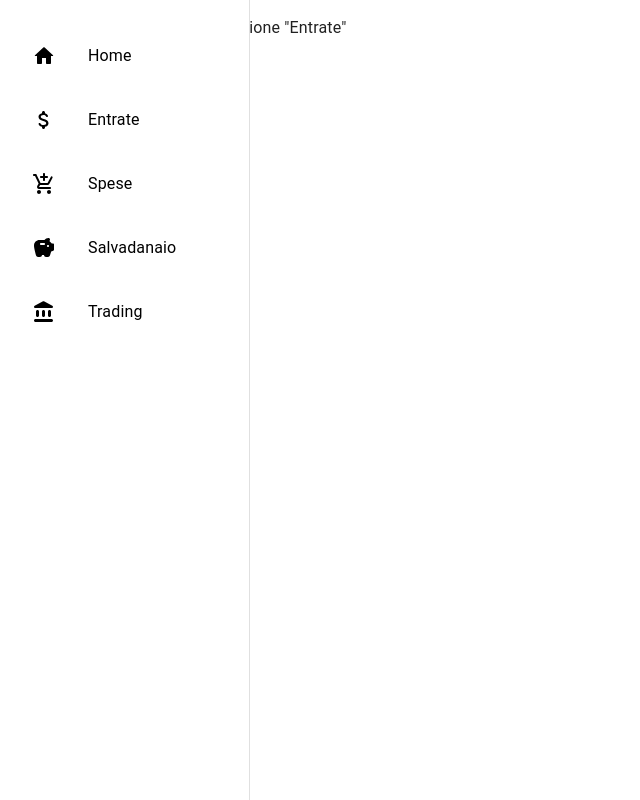
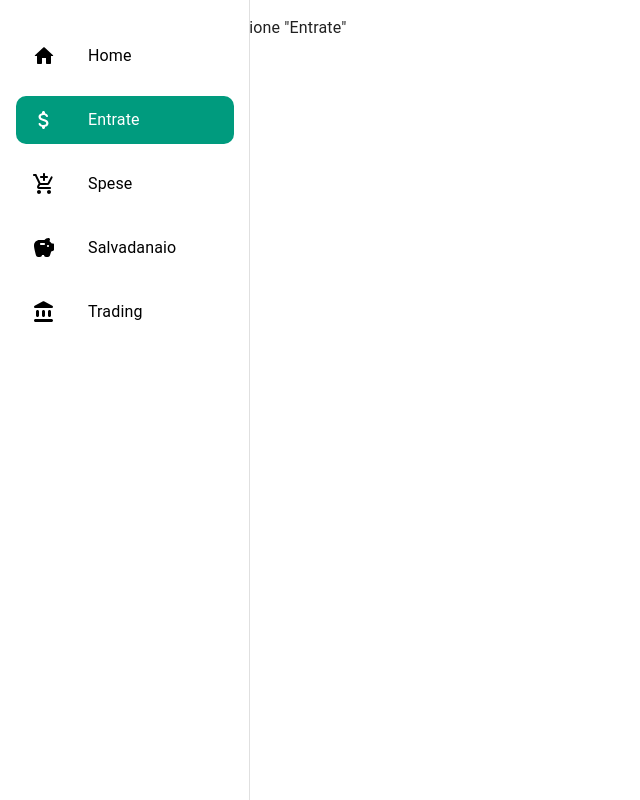
Before and after one commit to FLopriore/AssetFlow, a React (Vite) app in the folder client/: page /income in a window 1280 px wide. Shown: the whole page, without its empty margins (0-640 px from the left). Built offline with nearby package versions, Linux system fonts and the light colour scheme.

Commit message:
Show selected page in the sidebar
I also moved duplicated getLatestEntriesData in budgetEntries.utils.js

```diff
--- a/client/src/App.jsx
+++ b/client/src/App.jsx
@@ -5,20 +5,8 @@ import {Box, Grid, List, ListItem, ListItemText, Typography} from '@mui/material
 import {HomeGreenPie, HomeRedPie} from './components/PieChart'
 import getApi from "./utils/api.utils.js";
 import {useEffect, useState} from "react";
+import getLatestEntriesData from "./utils/budgetEntries.utils.js";
 
-function getHomeData(budgetEntriesList, isPositive) {
-    const data = [];
-    if (budgetEntriesList.length) {
-        budgetEntriesList.forEach((el, index) => {
-            if (index <= 5) {
-                const dataElement = {id: index, label: el.description};
-                dataElement.value = (isPositive) ? el.positiveAmount : el.negativeAmount*(-1);
-                data.push(dataElement);
-            }
-        })
-    }
-    return data;
-}
 
 function App() {
     const [incomeTotal, setIncome] = useState(0);
@@ -48,8 +36,8 @@ function App() {
         });
     }, []);
 
-    const incomeData = getHomeData(incomeList, true);
-    const expenseData = getHomeData(expenseList, false);
+    const incomeData = getLatestEntriesData(incomeList, true);
+    const expenseData = getLatestEntriesData(expenseList, false);
 
     return (
         <>
--- a/client/src/components/PieChart.jsx
+++ b/client/src/components/PieChart.jsx
@@ -1,5 +1,6 @@
 import * as React from 'react';
 import {PieChart} from '@mui/x-charts/PieChart';
+import getLatestEntriesData from "../utils/budgetEntries.utils.js";
 
 export function IncomePie({incomesList}) {
 
@@ -65,7 +66,7 @@ export function ExpensePie({expensesList}) {
 }
 
 export function HomeGreenPie({incomesList}) {
-    const data = getHomePieData(incomesList, true);
+    const data = getLatestEntriesData(incomesList, true);
 
     return (
         <PieChart
@@ -91,7 +92,7 @@ export function HomeGreenPie({incomesList}) {
 }
 
 export function HomeRedPie({expensesList}) {
-    const data = getHomePieData(expensesList, false);
+    const data = getLatestEntriesData(expensesList, false);
     return (
         <PieChart
             colors={['#ff9c83', '#ff0000', '#b71000', '#ff5e00', '#FF5747']}
@@ -128,18 +129,3 @@ function calculateTotalCategory(budgetEntriesList, category) {
     });
     return total;
 }
-
-
-function getHomePieData(budgetEntriesList, isPositive) {
-    const data = [];
-    if (budgetEntriesList.length) {
-        budgetEntriesList.forEach((el, index) => {
-            if (index <= 5) {
-                const dataElement = {id: index, label: el.description};
-                dataElement.value = (isPositive) ? el.positiveAmount : el.negativeAmount*(-1);
-                data.push(dataElement);
-            }
-        })
-    }
-    return data;
-}
--- a/client/src/components/Sidebar.jsx
+++ b/client/src/components/Sidebar.jsx
@@ -1,4 +1,5 @@
 import * as React from 'react';
+import {useEffect} from 'react';
 import Drawer from '@mui/material/Drawer';
 import List from '@mui/material/List';
 import ListItem from '@mui/material/ListItem';
@@ -9,9 +10,8 @@ import HomeRoundedIcon from '@mui/icons-material/HomeRounded';
 import AddShoppingCartRoundedIcon from '@mui/icons-material/AddShoppingCartRounded';
 import AttachMoneyRoundedIcon from '@mui/icons-material/AttachMoneyRounded';
 import AccountBalanceRoundedIcon from '@mui/icons-material/AccountBalanceRounded';
-import { Link, useLocation } from "react-router-dom";
-import { useEffect } from 'react';
-import { ListItemIcon } from '@mui/material';
+import {Link, useLocation} from "react-router-dom";
+import {ListItemIcon} from '@mui/material';
 import Box from '@mui/material/Box';
 
 export default function Sidebar() {
@@ -23,36 +23,52 @@ export default function Sidebar() {
 
     const location = useLocation();
     const [value, setValue] = React.useState(0);
+    const [selectedIndex, setSelectedIndex] = React.useState(0);
 
     const routes = [
-    { path: "/", value: 0, label: "Home", icon: HomeRoundedIcon },
-    { path: "/income", value: 1, label: "Entrate", icon: AttachMoneyRoundedIcon},
-    { path: "/expense", value: 2, label: "Spese", icon: AddShoppingCartRoundedIcon },
-    { path: "/savings", value: 3, label: "Salvadanaio", icon: SavingsRoundedIcon },
-    { path: "/asset", value: 4, label: "Trading", icon: AccountBalanceRoundedIcon }
+        {path: "/", value: 0, label: "Home", icon: HomeRoundedIcon},
+        {path: "/income", value: 1, label: "Entrate", icon: AttachMoneyRoundedIcon},
+        {path: "/expense", value: 2, label: "Spese", icon: AddShoppingCartRoundedIcon},
+        {path: "/savings", value: 3, label: "Salvadanaio", icon: SavingsRoundedIcon},
+        {path: "/asset", value: 4, label: "Trading", icon: AccountBalanceRoundedIcon}
     ]
 
     useEffect(() => {
         const route = routes.find((route) => route.path === location.pathname);
         if (route) {
             setValue(route.value);
+            setSelectedIndex(route.value);
         } else {
             setValue(0);
         }
     }, [location, routes]);
 
     const DrawerList = (
-    <Box sx={{ width: 250, marginTop: 2}} role="presentation" onClick={toggleDrawer(false)}>
+        <Box sx={{width: 250, marginTop: 2}} role="presentation" onClick={toggleDrawer(false)}>
             <List>
                 {
                     routes.map((route) => (
                         <Link key={route.value} to={route.path}>
                             <ListItem key={route.value}>
-                <ListItemButton>
+                                <ListItemButton
+                                    selected={selectedIndex === route.value}
+                                    sx={{
+                                        "&.Mui-selected": {
+                                            backgroundColor: "#009b7e",
+                                            borderRadius: "10px"
+                                        },
+                                        ":hover": {
+                                            borderRadius: "10px"
+                                        },
+                                        "&.Mui-selected:hover": {
+                                            backgroundColor: "#009b7e"
+                                        },
+                                    }}>
                                     <ListItemIcon>
-                    <route.icon sx={{color: 'black'}}/>
+                                        <route.icon sx={{color: (selectedIndex === route.value) ? 'white' : 'black'}}/>
                                     </ListItemIcon>
-                  <ListItemText primary={route.label} sx={{color: 'black'}}/>
+                                    <ListItemText primary={route.label}
+                                                  sx={{color: (selectedIndex === route.value) ? 'white' : 'black'}}/>
                                 </ListItemButton>
                             </ListItem>
                         </Link>
--- /dev/null
+++ b/client/src/utils/budgetEntries.utils.js
@@ -0,0 +1,17 @@
+// Returns useful data of latest 6 budget entries.
+// Data is necessary for PieCharts
+function getLatestEntriesData(budgetEntriesList, isPositive) {
+    const data = [];
+    if (budgetEntriesList.length) {
+        budgetEntriesList.forEach((el, index) => {
+            if (index <= 5) {
+                const dataElement = {id: index, label: el.description};
+                dataElement.value = (isPositive) ? el.positiveAmount : el.negativeAmount*(-1);
+                data.push(dataElement);
+            }
+        })
+    }
+    return data;
+}
+
+export default getLatestEntriesData;
--- a/client/src/utils/verifyToken.utils.js
+++ b/client/src/utils/verifyToken.utils.js
@@ -3,7 +3,7 @@ import getApi from "./api.utils.js";
 const verifyToken = () => {
     if(localStorage.length > 0){
         let res = getApi("verify");
-        let success = res.error  ?  false : true; //Se mi restituiscono true vuol dire che c'è stato un errore nel token
+        let success = !res.error; //Se mi restituiscono true vuol dire che c'è stato un errore nel token
         return success;
     }else {return false;}
 
```
Also changed, not shown: client/src/components/SignIn.jsx (+6 -7 lines). Lines whose indentation alone changed are shown as unchanged.
